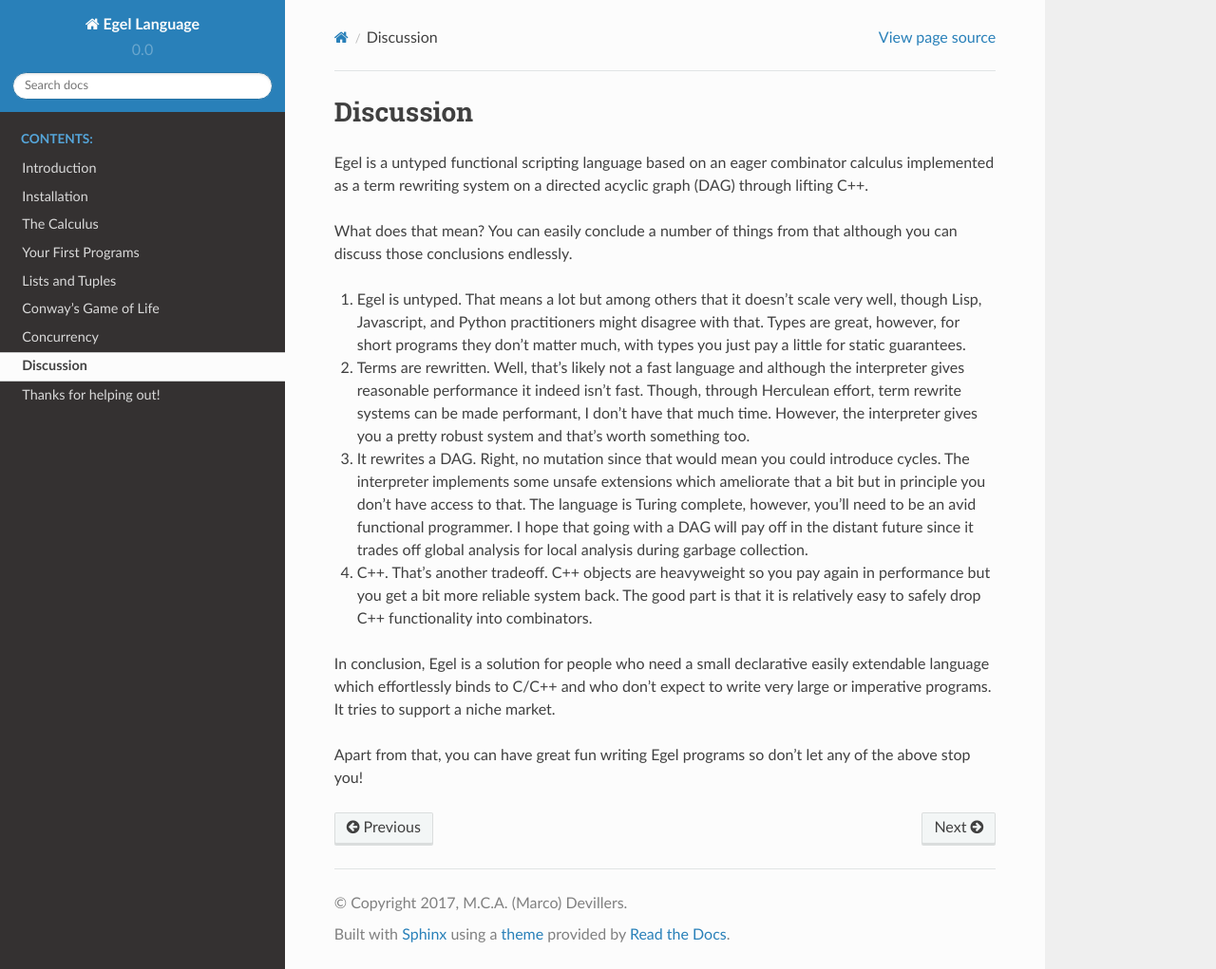
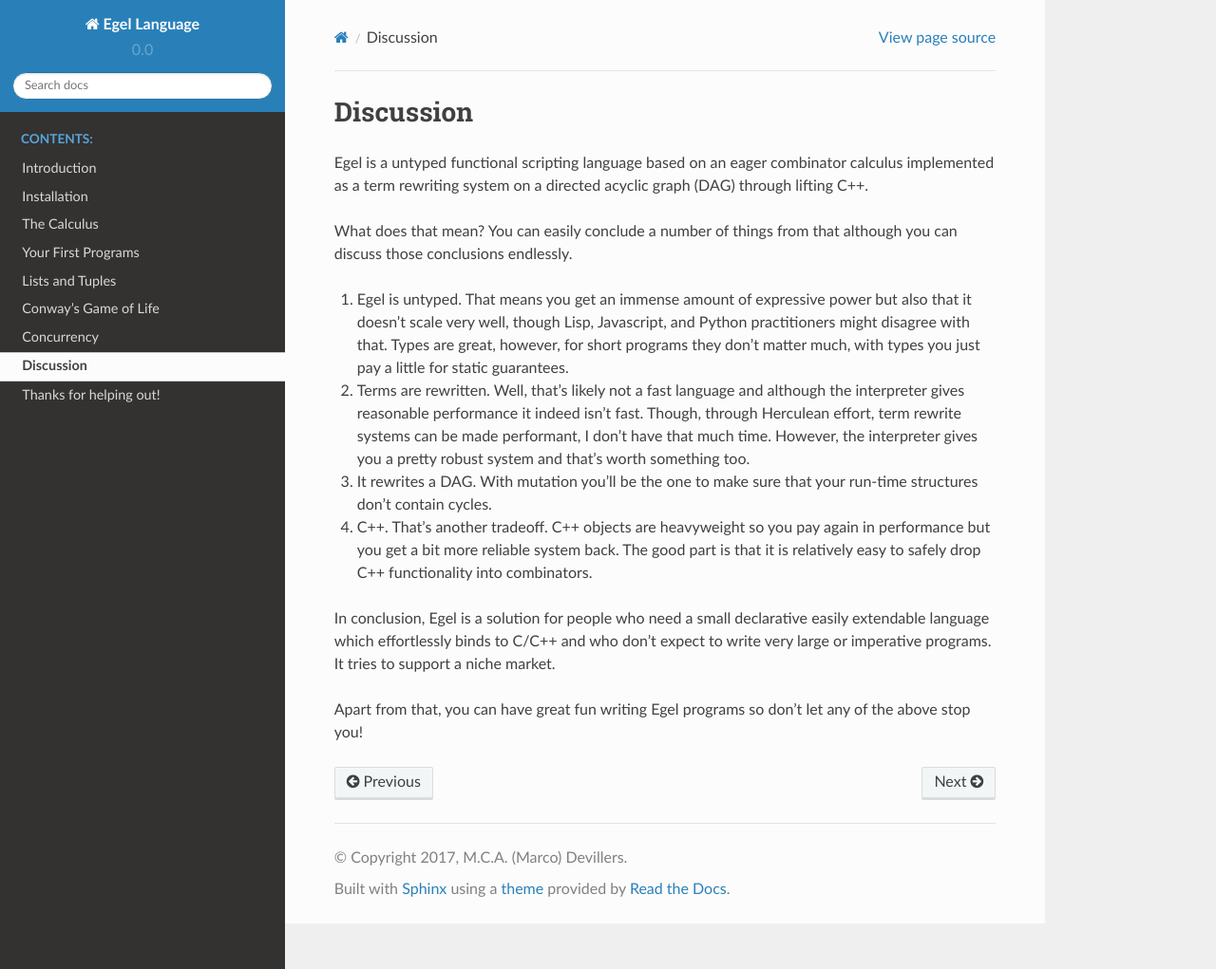
Before and after one commit to egel-lang/egel-docs, a Sphinx documentation site: the page built from source/final.rst, in a window 1280 px wide and 1021 px high. Shown: the whole window at 95% size. Built offline with Sphinx 7.4.7 and the Read the Docs theme 2.0.0, drawn with Linux system fonts in a browser that asks for light colours.

Commit message:
Update final.rst

```diff
--- a/source/final.rst
+++ b/source/final.rst
@@ -8,7 +8,8 @@
 What does that mean? You can easily conclude a number of things
 from that although you can discuss those conclusions endlessly.
 
-1. Egel is untyped. That means a lot but among others that
+1. Egel is untyped. That means you get an immense amount of
+   expressive power but also that
    it doesn't scale very well, though
    Lisp, Javascript, and Python practitioners might disagree with
    that. Types are great, however, for short programs they don't
@@ -21,14 +22,8 @@
    the interpreter gives you a pretty robust system and that's
    worth something too.
 
-3. It rewrites a DAG. Right, no mutation since that would mean
-   you could introduce cycles. The interpreter implements some
-   unsafe extensions which ameliorate that a bit but in principle
-   you don't have access to that. The language is Turing complete,
-   however, you'll need to be an avid functional programmer.
-   I hope that going with a DAG will pay off in the distant
-   future since it trades off global analysis for local
-   analysis during garbage collection.
+3. It rewrites a DAG. With mutation you'll be the one to make
+   sure that your run-time structures don't contain cycles.
 
 4. C++. That's another tradeoff. C++ objects are heavyweight
    so you pay again in performance but you get a bit more reliable
```
